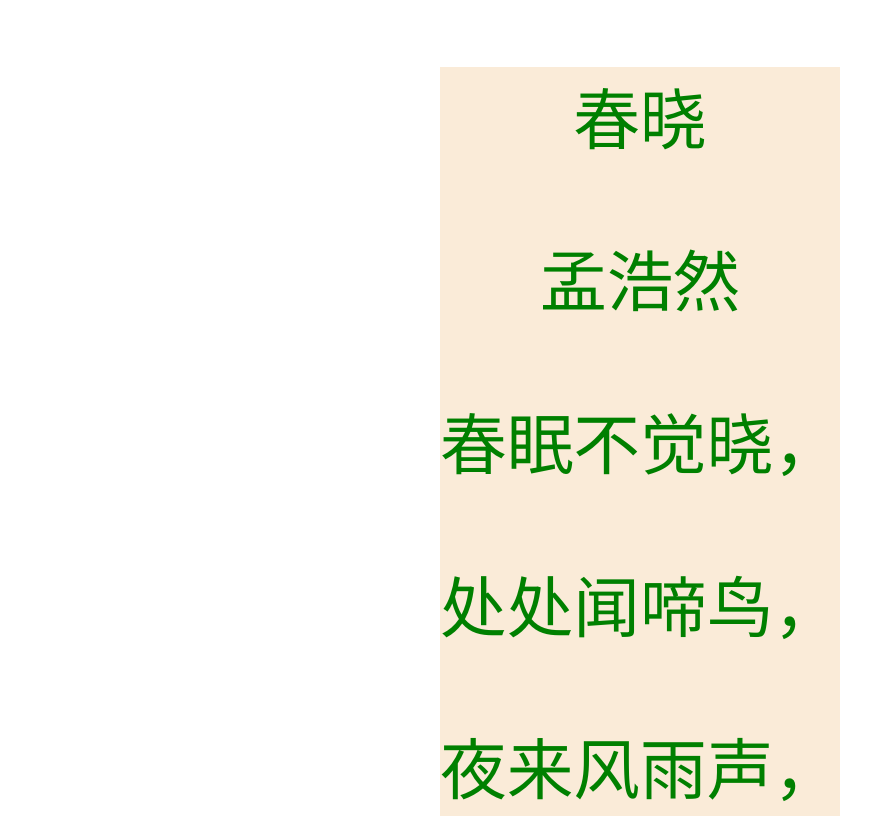
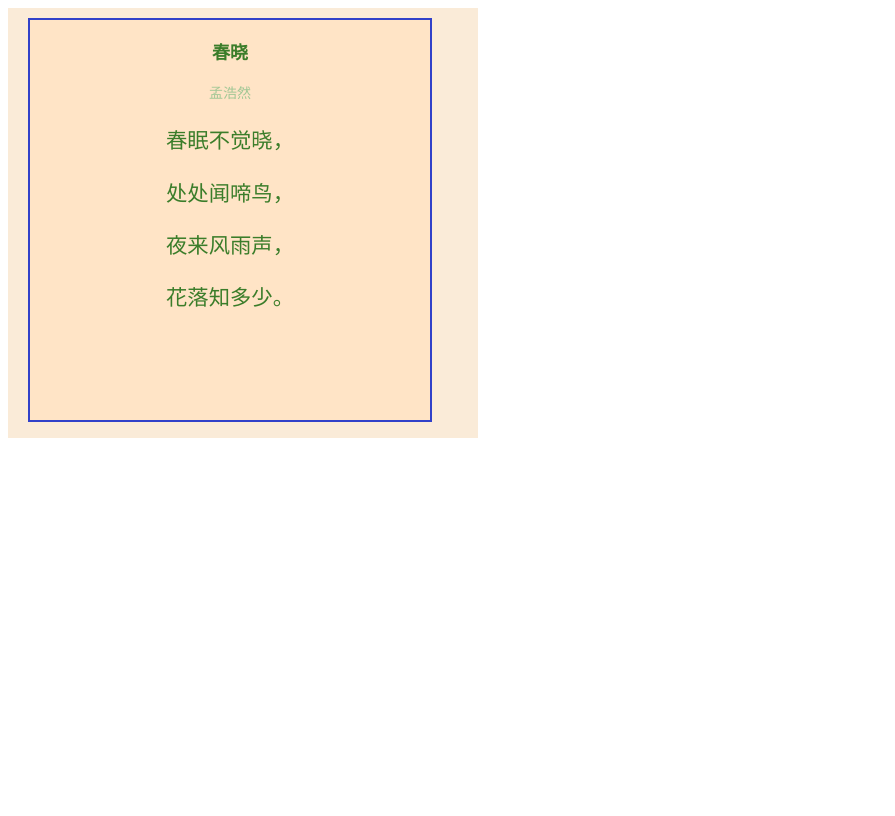
Before and after one commit to guowei8707/2-2-2, a plain HTML site: page index.html in a window 1280 px wide. Shown: the top 816 px of the page, without its empty margins (0-895 px from the left). Drawn offline with Linux system fonts and the light colour scheme.

Commit message:
update index

```diff
--- a/index.html
+++ b/index.html
@@ -6,31 +6,53 @@
     <meta name='viewport' content='width=device-width initial-scale=1'>
     <title>index</title>
     <style type="text/css" media="screen">
-    p {
-        font-family: "KaiTi";
-        color: green;
-        font-size: 50pt;
-        text-align: center;
+    div.bgBox {
+        width: 470px;
+        height: 430px;
+        background-color: #FAEBD8;
+        position: relative;
     }
+
 
     div.bg {
         margin: 0 auto;
-        background-color: #FAEBD8;
+        background-color: #FFE4C6;
         width: 400px;
-        height: auto;
+        height: 400px;
+        border: #3041C9 2px solid;
+        position: absolute;
+        top: 10px;
+        left: 20px;
+    }
+
+    p {
+        font-family: "KaiTi";
+        color: #3B7D2A;
+        font-size: 16pt;
+        text-align: center;
+    }
+    p.title {
+    	font-weight:  bold;
+    	font-size: 18px;
+    }
+    p.author {
+    	color: #A2C795;
+    	font-size: 14px;
     }
     </style>
 </head>
 
 <body>
+    <div class="bgBox">
         <div class="bg">
-        <p>春晓</p>
-        <p>孟浩然</p>
+            <p class="title">春晓</p>
+            <p class="author">孟浩然</p>
             <p>春眠不觉晓，</p>
             <p>处处闻啼鸟，</p>
             <p>夜来风雨声，</p>
             <p>花落知多少。</p>
         </div>
+    </div>
 </body>
 
 </html>
```
Lines whose indentation alone changed are shown as unchanged.
